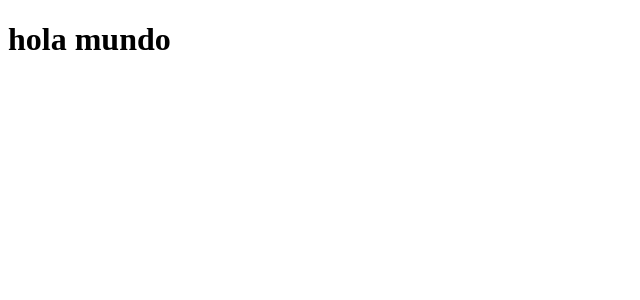
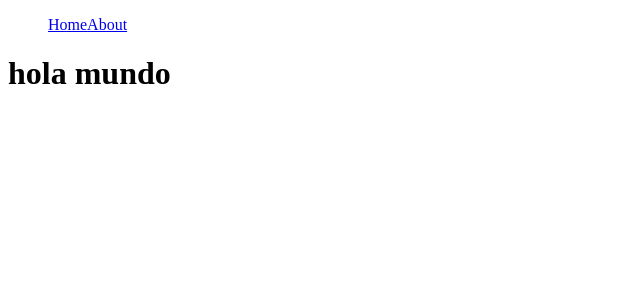
Before and after one commit to jesusRL96/next_basic_platzi, a Next.js app: page / in a window 1280 px wide. Shown: the top 300 px of the page, without its empty margins (0-640 px from the left). Built offline with nearby package versions, Linux system fonts and the light colour scheme.

Commit message:
Enlazando páginas

```diff
--- /dev/null
+++ b/components/Navbar/Navbar.js
@@ -0,0 +1,22 @@
+import React from 'react';
+import Link from 'next/link';
+
+
+const Navbar = () => {
+  return (
+      <div>
+        <nav>
+          <menu>
+            <Link href='/'>
+              <a>Home</a>
+            </Link>
+            <Link href='/about'>
+              <a>About</a>
+            </Link>
+          </menu>
+        </nav>
+      </div>
+  );
+};
+
+export default Navbar;
--- a/pages/about.js
+++ b/pages/about.js
@@ -1,8 +1,10 @@
 import React from 'react'
+import Navbar from '../components/Navbar/Navbar'
 
 const about = () => {
     return (
         <div>
+            <Navbar/>
             <p>About page</p>
         </div>
     )
--- a/pages/index.js
+++ b/pages/index.js
@@ -1,8 +1,10 @@
 import React from 'react'
+import Navbar from '../components/Navbar/Navbar'
 
 const Home = () => {
     return (
         <div>
+            <Navbar/>
             <h1>hola mundo</h1>
         </div>
     )
```
